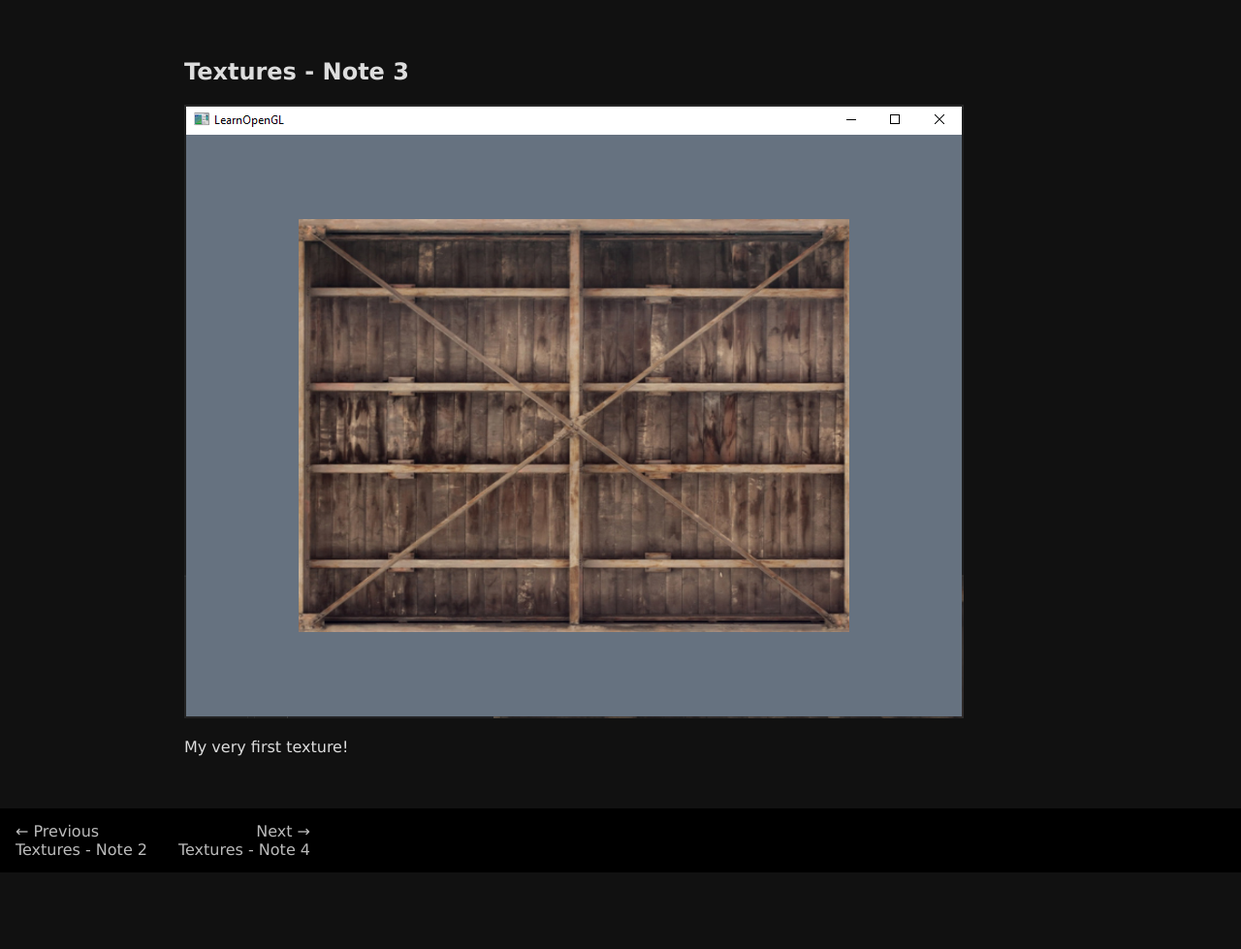
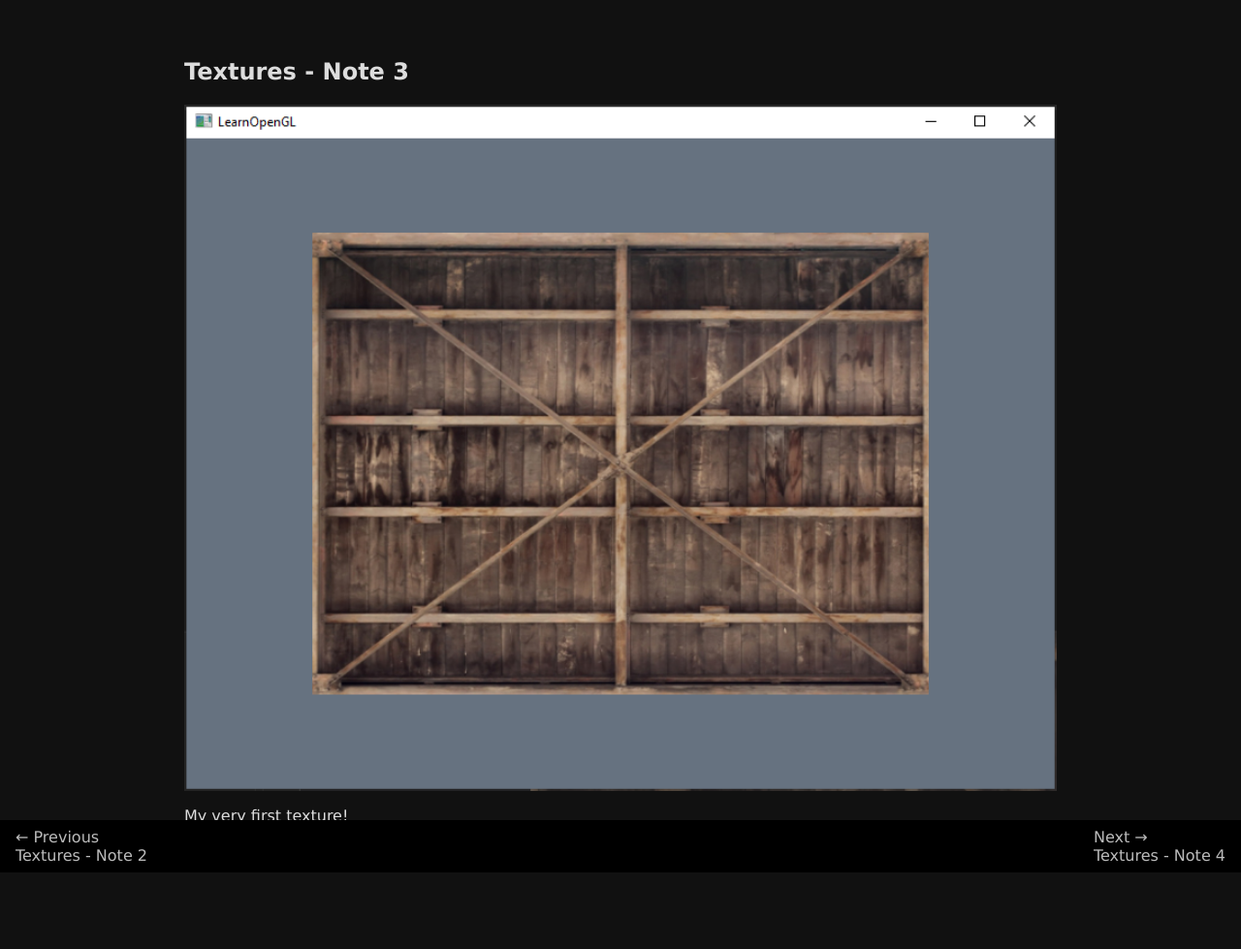
Before and after one commit to jwannamaker/LearnOpenGL, a Jekyll site: the page built from _pages/textures/notes/3.md, in a window 1280 px wide. Shown: the whole page at 97% size. Built offline with Jekyll 4.4.1, drawn with Linux system fonts in a browser that asks for light colours; before the commit the page ends 900 px from its top, so only the background shows below that.

Commit message:
Fixing footer to display nav buttons properly

```diff
--- a/_layouts/default.html
+++ b/_layouts/default.html
@@ -27,6 +27,7 @@
     .content-wrapper {
       margin: 0 auto;
       max-width: 900px;
+      padding-bottom: 4.5rem;
     }
 
     .thumb-grid {
@@ -63,9 +64,11 @@
       object-fit: cover;
     }
 
-    img video {
+    img, video {
       display: block;
-      max-width: 90vw;
+      width: 100%;
+      height: auto;
+      max-width: 100%;
     }
 
     .footer {
@@ -78,12 +81,13 @@
       right: 0;
       background-color: #000;
       display: flex;
-
+      align-items: center;
+      justify-content: space-between;
     }
 
     .footer a {
       display: block;
-      padding: 14px 16px;
+      padding: 0.5rem 1rem;
       color: #bbb;
       text-decoration: none;
     }
--- a/_layouts/detail.html
+++ b/_layouts/detail.html
@@ -15,9 +15,14 @@
 
 <div class="footer">
   {% if prev_page %}
-    <a class="button" style="float:left; text-align:left;" href="{{ site.baseurl }}/{{ prev_page[0].url }}">← Previous<br>{{ prev_page[0].title }}</a>
+    <a href="{{ site.baseurl }}{{ prev_page[0].url }}">← Previous<br>{{ prev_page[0].title }}</a>
+  {% else %}
+    <span></span>
   {% endif %}
+
   {% if next_page %}
-    <a class="button" style="float:right; text-align:right;" href="{{ site.baseurl }}/{{ next_page[0].url }}">Next →<br>{{ next_page[0].title }}</a>
+    <a href="{{ site.baseurl }}{{ next_page[0].url }}">Next →<br>{{ next_page[0].title }}</a>
+  {% else %}
+    <span></span>
   {% endif %}
 </div>
```
